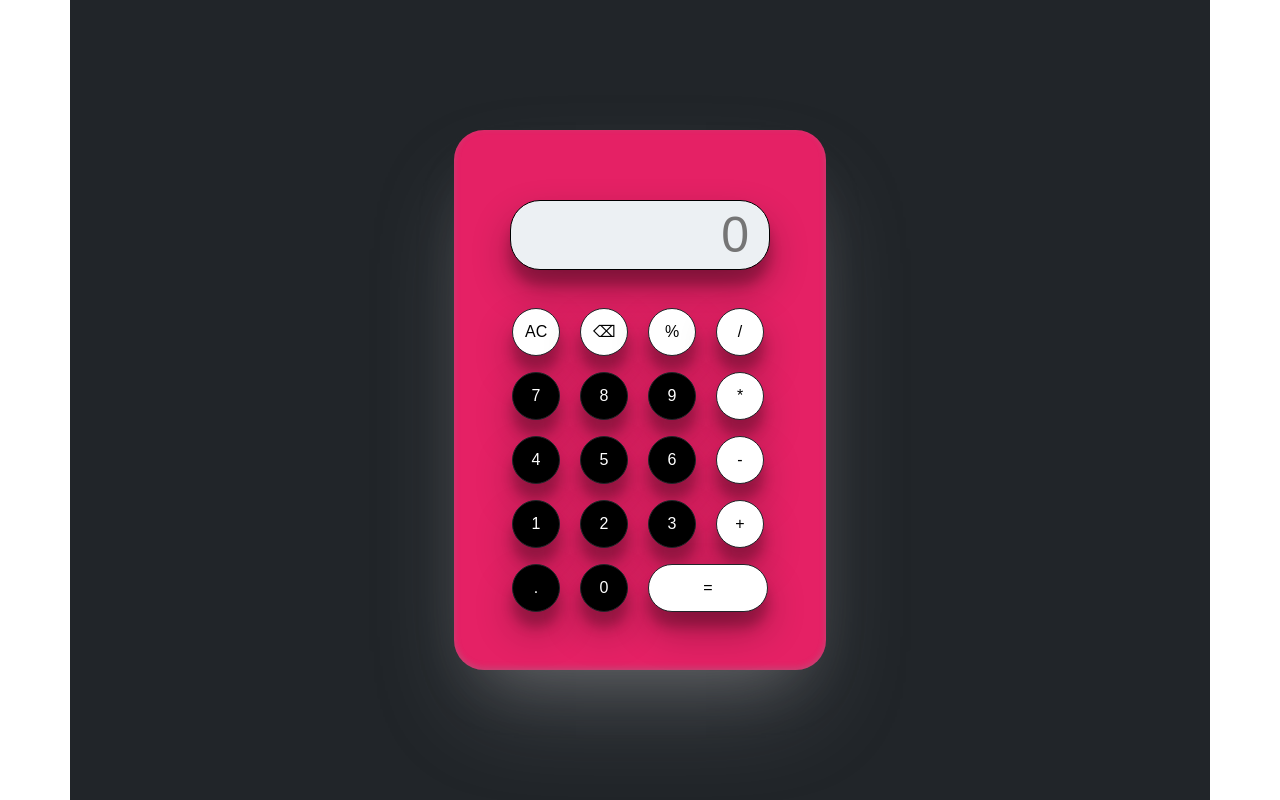
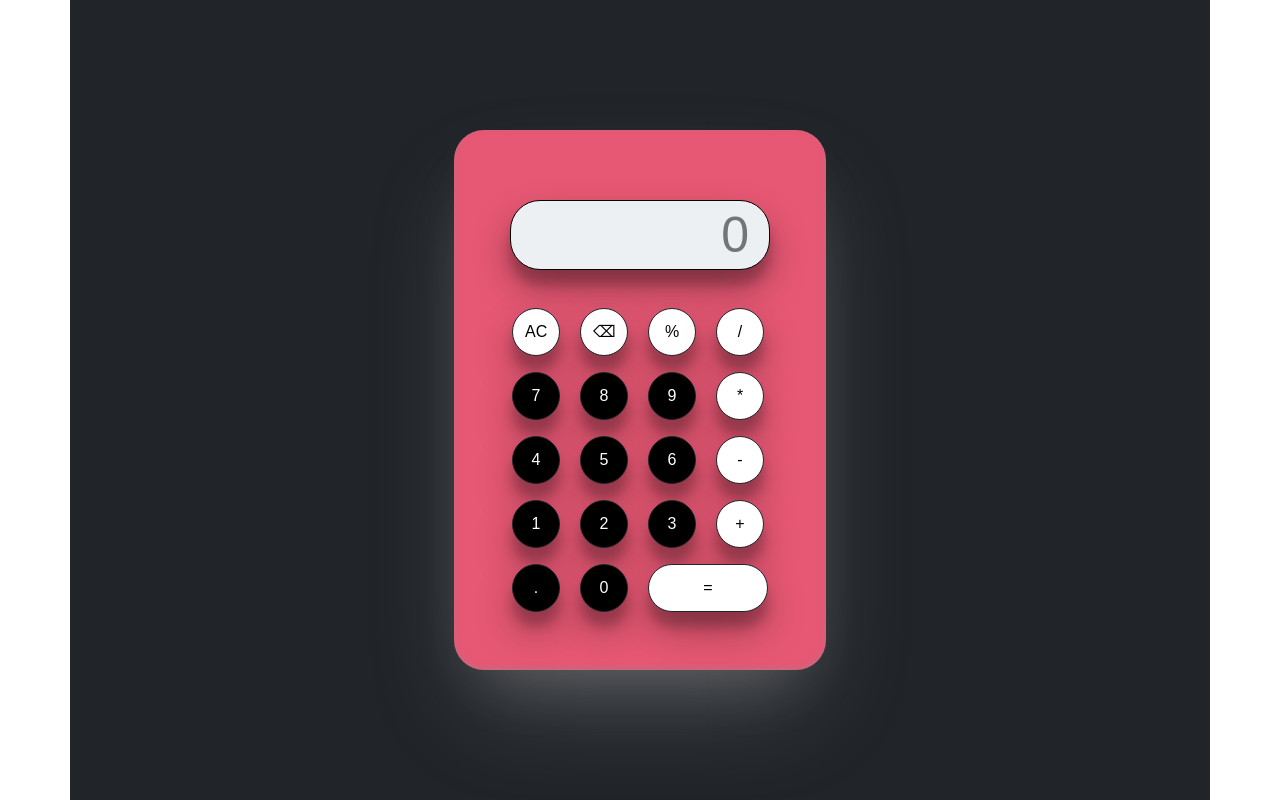
Before and after one commit to Megha183/calculator1, a plain HTML site: page index.html in a window 1280 px wide. Drawn offline with nearby package versions, Linux system fonts and the light colour scheme.

Commit message:
initial commit

```diff
--- a/calc.css
+++ b/calc.css
@@ -1,4 +1,4 @@
-*{
+* {
     margin: 0;
     padding: 0;
     background-color: #ecf0f3;
@@ -6,64 +6,57 @@
     font-family: sans-serif;
 
 }
-.container{
+
+.container {
     height: 100vh;
     display: flex;
     justify-content: center;
     align-items: center;
+}
 
-   /* background: rgb(252, 249, 249); */
-  /* background: #2ec194; */
-
-}
-.calculator{
-    background: #e52165;
-
+.calculator {
+    background: #e75874;
    padding: 50px;
     border-radius: 30px;
-    /* box-shadow: -10px -10px 15px rgba(36, 5, 5, 0.5),
-    10px 10px 15px rgba(70,70,70,0.12); */
-    /* box-shadow: rgba(0, 0, 0, 0.16) 0px 1px 4px, rgb(51, 51, 51) 0px 0px 0px 3px; */
+    box-shadow: rgba(196, 196, 201, 0.25) 0px 50px 100px -20px, rgba(185, 179, 179, 0.3) 0px 30px 60px -30px, rgba(129, 140, 150, 0.35) 0px -2px 6px 0px inset;
+    display: grid;
+    grid-template-columns: repeat(4, 68px);
+}
 
-    box-shadow: rgba(196, 196, 201, 0.25) 0px 50px 100px -20px, rgba(185, 179, 179, 0.3) 0px 30px 60px -30px, rgba(129, 140, 150, 0.35) 0px -2px 6px 0px inset;
-
- display: grid;
- grid-template-columns: repeat(4,68px);
-}
-input{
+input {
     grid-column: span 4;
     height: 70px;
     width: 260px;
     background-color: #ecf0f3;
-   border:1px black solid;
+    border: 1px black solid;
     border-radius: 30px;
-    color: rgb(70,70,70);
+    color: rgb(70, 70, 70);
     text-align: end;
     font-size: 50px;
     margin: auto;
     padding: 20px;
     margin-top: 20px;
     margin-bottom: 30px;
-    /* box-shadow: rgba(50, 50, 93, 0.25) 0px 50px 100px -20px, rgba(0, 0, 0, 0.3) 0px 30px 60px -30px, rgba(10, 37, 64, 0.35) 0px -2px 6px 0px inset; */
     box-shadow: rgba(0, 0, 0, 0.3) 0px 19px 38px, rgba(0, 0, 0, 0.22) 0px 15px 12px;
 }
-button{
+
+button {
     height: 48px;
     width: 48px;
     background-color: #ecf0f3;
     border: 1px black solid;
     margin: 8px;
     font-size: 15px;
-/* box-shadow: rgba(50, 50, 93, 0.25) 0px 50px 100px -20px, rgba(0, 0, 0, 0.3) 0px 30px 60px -30px, rgba(10, 37, 64, 0.35) 0px -2px 6px 0px inset; */
     box-shadow: rgba(0, 0, 0, 0.3) 0px 19px 38px, rgba(0, 0, 0, 0.22) 0px 15px 12px;
 }
 
-  .equal{
+.equal {
 
     width: 120px;
 }
-  .operator{
-    background-color:white;
+
+.operator {
+    background-color: white;
     color: black;
     border-radius: 40px;
 
@@ -73,6 +66,7 @@ box-shadow: rgba(0, 0, 0, 0.3) 0px 19px 38px, rgba(0, 0, 0, 0.22) 0px 15px 12px;
     background-color: rgb(163, 157, 157);
     color: rgb(252, 244, 241);
 }
+
 .number {
     color: white;
     background-color: black;
```
Lines whose indentation alone changed are shown as unchanged.
